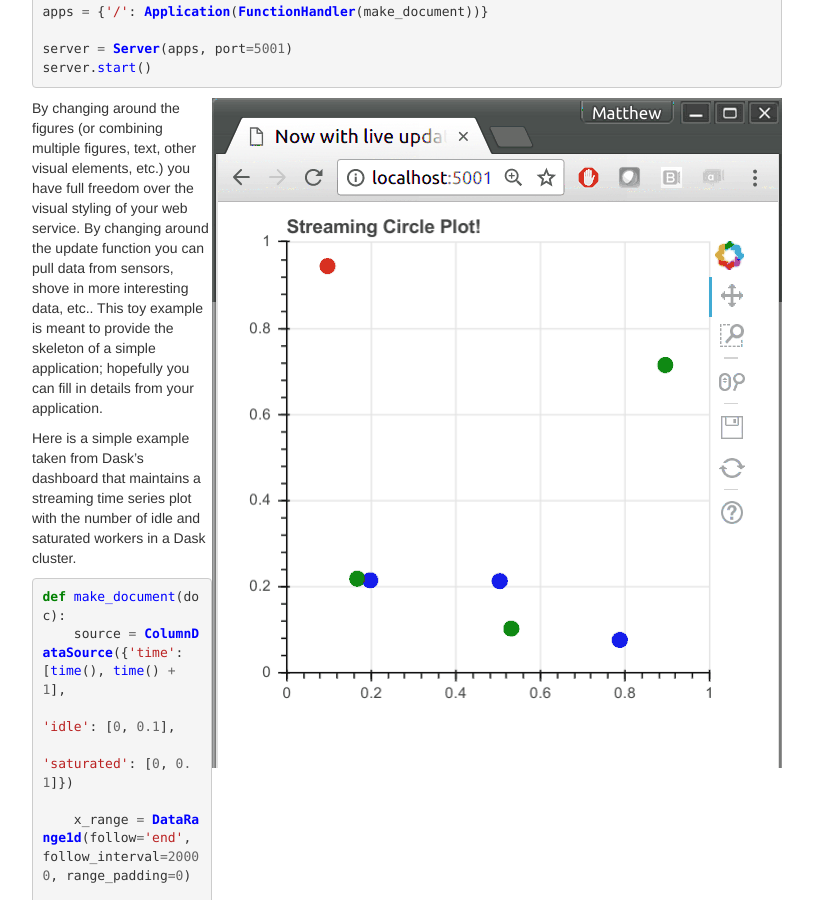
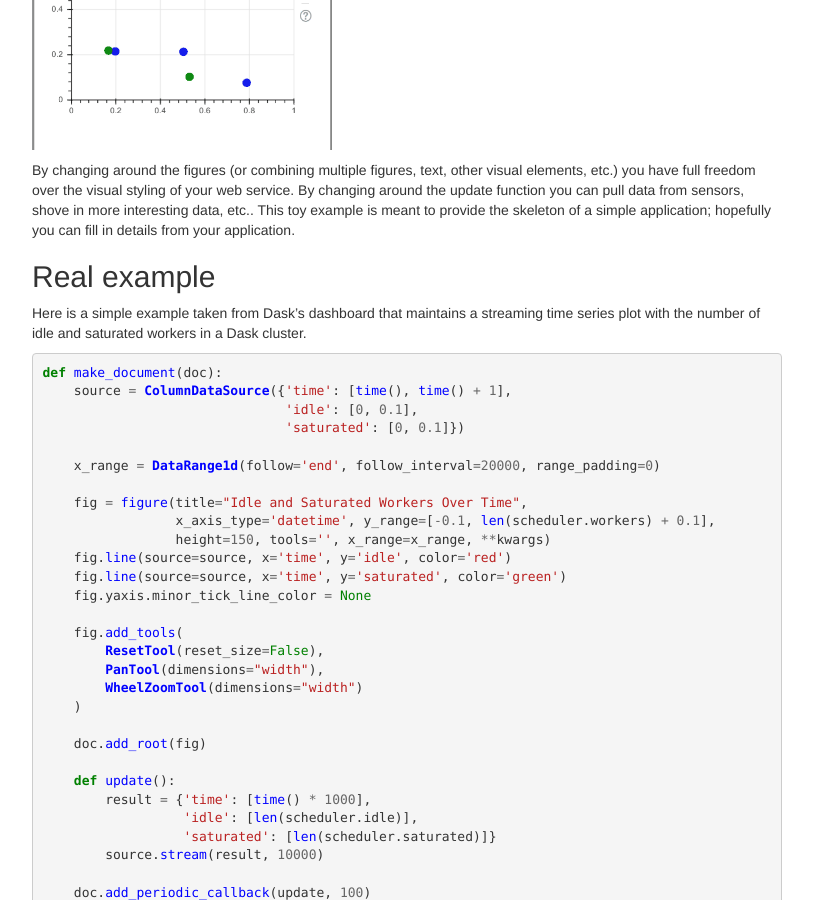
Before and after one commit to besyskymnbk/blog, a Jekyll site: the page built from _posts/work/2017-06-28-simple-bokeh-server.md, in a window 1280 px wide and 900 px high, scrolled down 2193 px. Shown: the whole window, without its empty margins (233-1046 px from the left). Built offline with Jekyll 4.4.1, drawn with Linux system fonts in a browser that asks for light colours; comment, search, counter and statistics services are not loaded.

Commit message:
update image sizes

````diff
--- a/_posts/work/2017-06-28-simple-bokeh-server.md
+++ b/_posts/work/2017-06-28-simple-bokeh-server.md
@@ -61,7 +61,9 @@ def make_document(doc):
     server.start()
 ```
 
-<img src="{{ BASE_PATH }}/images/bokeh-server-line-plot.png" align="right">
+<img src="{{ BASE_PATH }}/images/bokeh-server-line-plot.png"
+     align="right"
+     width="40%">
 
 We make a function `make_document` which is called every time someone visits
 our website.  This function can create plots, call functions, and generally do
@@ -121,7 +123,8 @@ server = Server(apps, port=5001)
 server.start()
 ```
 
-<img src="{{ BASE_PATH }}/images/bokeh-server-circle-plot.gif" align="right">
+<img src="{{ BASE_PATH }}/images/bokeh-server-circle-plot.gif"
+     width="40%">
 
 By changing around the figures (or combining multiple figures, text, other
 visual elements, etc.) you have full freedom over the visual styling of your
@@ -129,6 +132,9 @@ web service.  By changing around the update function you can pull data from
 sensors, shove in more interesting data, etc..  This toy example is meant to
 provide the skeleton of a simple application; hopefully you can fill in details
 from your application.
+
+Real example
+------------
 
 Here is a simple example taken from Dask's dashboard that maintains a streaming
 time series plot with the number of idle and saturated workers in a Dask
````
